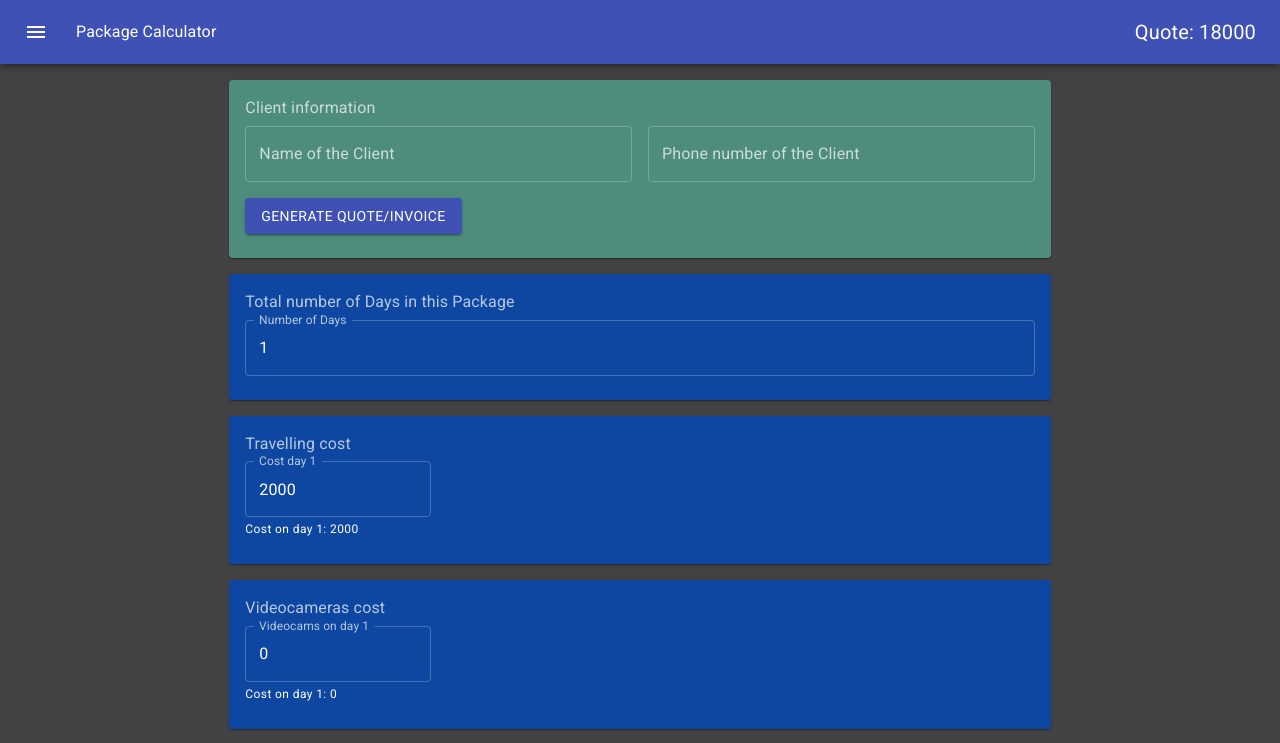
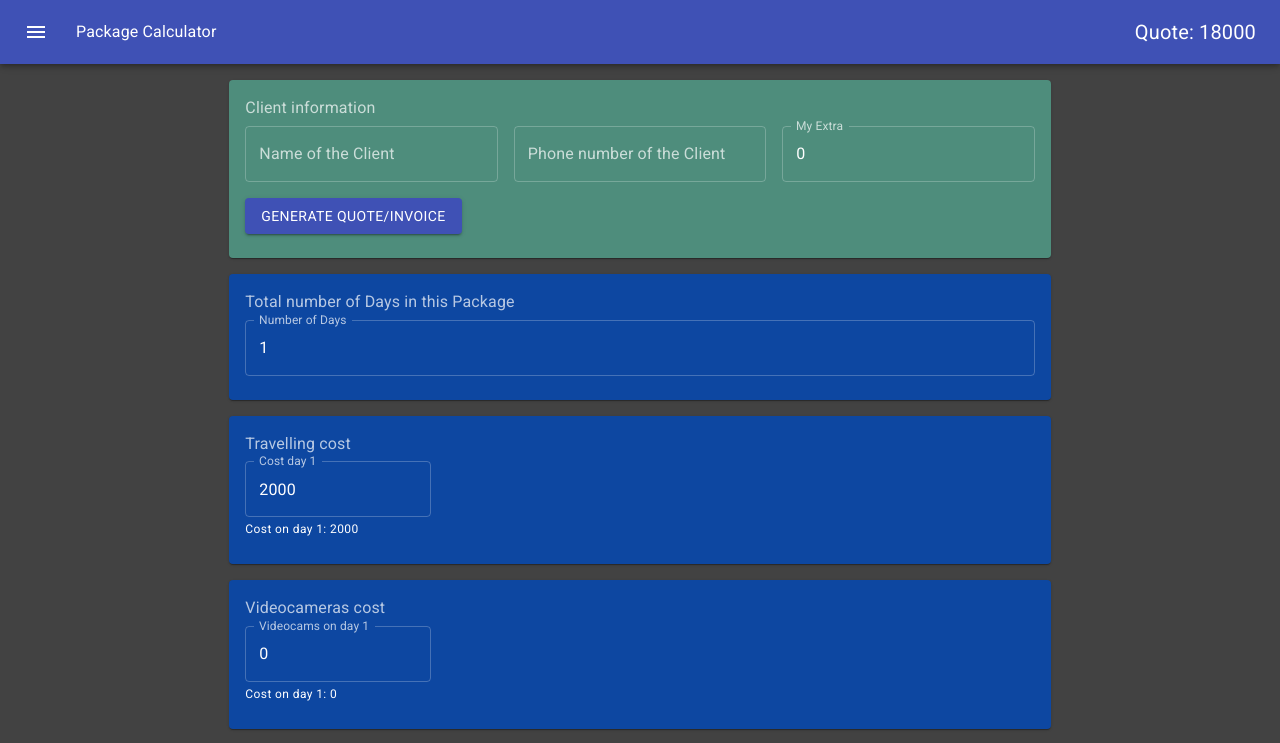
Before and after one commit to ahsanwtc/package-calculator, a React (Create React App) app: page / in a window 1280 px wide. Shown: the top 743 px of the page. Built offline with nearby package versions, Linux system fonts and the light colour scheme.

Commit message:
adding extra and fixing traveling expense bug

```diff
--- a/src/ClientInfo.js
+++ b/src/ClientInfo.js
@@ -19,8 +19,10 @@ const ClientInfo = ({ generatePDF }) => {
   const dispatch = useDispatch();
 
   const client = useSelector(Application.Selectors.getClient);
+  const extra = useSelector(Application.Selectors.getExtra);
 
   const onChange = ({ target: { name, value }}) => dispatch(Application.Actions.updateClient({ key: name, value }));
+  const handleExtraOnChange = ({ target: { value }}) => dispatch(Application.Actions.addExtra({ value }));
 
   const onFocus = event => event.target.select();
 
@@ -30,11 +32,14 @@ const ClientInfo = ({ generatePDF }) => {
         <CardContent>
           <Typography gutterBottom color="textSecondary" className={classes.title}>Client information</Typography>
           <Grid container spacing={2} direction="row">
-            <Grid xs={12} sm={6} item>
+            <Grid xs={12} sm={4} item>
               <TextField variant="outlined" label='Name of the Client' fullWidth name='name' onChange={onChange} onFocus={onFocus} value={client.name}/>
             </Grid>
-            <Grid xs={12} sm={6} item>
+            <Grid xs={12} sm={4} item>
               <TextField variant="outlined" label='Phone number of the Client' fullWidth name='phone' onChange={onChange} onFocus={onFocus} value={client.phone}/>
+            </Grid>
+            <Grid xs={12} sm={4} item>
+              <TextField variant="outlined" label='My Extra' fullWidth name='extra' onChange={handleExtraOnChange} onFocus={onFocus} value={extra}/>
             </Grid>
             <Grid xs={12} sm={6} item>
               <Button onClick={generatePDF} variant="contained" color="primary">Generate Quote/Invoice</Button>
--- a/src/Expenses.js
+++ b/src/Expenses.js
@@ -34,6 +34,7 @@ const Expenses = () => {
   const drones = useSelector(Application.Selectors.getExpense(EXPENSES.drone));
   const deliverables = useSelector(Application.Selectors.getDeliverables);
   const advance = useSelector(Application.Selectors.getAdvancePayment);
+  const extra = useSelector(Application.Selectors.getExtra);
 
   const totalTravellingCost = calculateExternalCost({ expense: travelling });
   const totalVideoCost = calculateExternalCost({ expense: videoCameras, price: pricelist.videoCamera });
@@ -48,7 +49,7 @@ const Expenses = () => {
     totalTravellingCost, totalVideoCost, totalVideoEditingCost, totalPhotoCost, totalDroneCost, totalUSBCost, totalAlbumCost
   ];
   const totalCost = calculateTotalCost(totalCostItems);
-  const clientQuote = totalCost + totalWage - advance;
+  const clientQuote = totalCost + totalWage - advance + extra;
 
   useEffect(() => {
     dispatch(Application.Actions.updateClientQuote(clientQuote));
--- a/src/ItemCard.js
+++ b/src/ItemCard.js
@@ -38,7 +38,7 @@ const ItemCard = props => {
     gridItemProps.lg = 6;
   }
 
-  const onChange = ({ target, target: { name, value }}) => {
+  const onChange = ({ target: { name, value }}) => {
     const state = getDispatchParams({ name, value });
     if (state) {
       const { index, expense } = state;
--- a/src/constants/index.js
+++ b/src/constants/index.js
@@ -8,7 +8,7 @@ export const EXPENSES = {
 export const PLACEHOLDER = '{placeholder}';
 
 export const STRINGS = {
-  [EXPENSES.travelling]: { label: `Cost day ${PLACEHOLDER}`, name: `price-${EXPENSES.travelling}-${PLACEHOLDER}` },
+  [EXPENSES.travelling]: { label: `Cost day ${PLACEHOLDER}`, name: `quantity-${EXPENSES.travelling}-${PLACEHOLDER}` },
   [EXPENSES.videoCamera]: { label: `Videocams on day ${PLACEHOLDER}`, name: `quantity-${EXPENSES.videoCamera}-${PLACEHOLDER}` },
   [EXPENSES.photoCamera]: { label: `Photocams on day ${PLACEHOLDER}`, name: `quantity-${EXPENSES.photoCamera}-${PLACEHOLDER}` },
   [EXPENSES.drone]: { label: `Drones on day ${PLACEHOLDER}`, name: `quantity-${EXPENSES.drone}-${PLACEHOLDER}` },
--- a/src/store/app.js
+++ b/src/store/app.js
@@ -26,7 +26,8 @@ const slice = createSlice({
       name: '',
       phone: '',
     },
-    advance: 0
+    advance: 0,
+    extra: 0,
   },
   reducers: {
     packageDaysUpdated: (app, action) => {
@@ -65,12 +66,16 @@ const slice = createSlice({
     clientUpdated: (app, action) => {
       const { payload: { key, value }} = action;
       app.client[key] = value;
+    },
+    extraAdded: (app, action) => {
+      const { payload: { extra }} = action;
+      app.extra = parseInt(extra);
     }
   }
 });
 
 const {
-  packageDaysUpdated, expenseUpdated, deliverablesUpdated, pricelistUpdated, clientQuoteUpdated, advancePaid, clientUpdated
+  packageDaysUpdated, expenseUpdated, deliverablesUpdated, pricelistUpdated, clientQuoteUpdated, advancePaid, clientUpdated, extraAdded
 } = slice.actions;
 export default slice.reducer;
 
@@ -81,8 +86,10 @@ const updatePricelist = ({ expense, value }) => pricelistUpdated({ expense, valu
 const updateClientQuote = quote => clientQuoteUpdated({ quote });
 const payAdvance = ({ value }) => advancePaid({ advance: value });
 const updateClient = ({ key, value }) => clientUpdated({ key, value });
+const addExtra = ({ value }) => extraAdded({ extra: value });
 
 export const Actions = {
+  addExtra,
   payAdvance,
   updateClient,
   updateExpense,
@@ -134,7 +141,13 @@ const getClient = createSelector(
   app => app.client
 );
 
+const getExtra = createSelector(
+  appSelector,
+  app => app.extra
+);
+
 export const Selectors = {
+  getExtra,
   getClient,
   getExpense,
   getPricelist,
```
